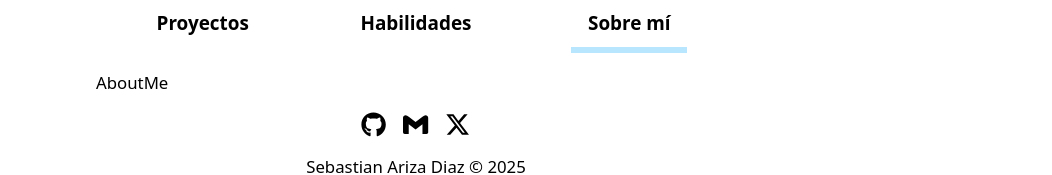
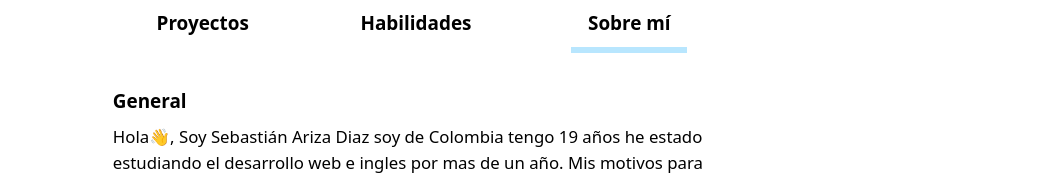
Before and after one commit to sebastian-arizaa/portfolio, a React (Vite) app: page / in a window 1280 px wide. Both pictures are taken after a click on the element "Sobre mí". Shown: the part 609-784 px from the top of the page, without its empty margins (224-1276 px from the left). Built offline with nearby package versions, Linux system fonts and the light colour scheme.

Commit message:
Crea la pagina AboutMe

```diff
--- a/src/components/Page.tsx
+++ b/src/components/Page.tsx
@@ -7,7 +7,6 @@ import { useContext } from 'react'
 import { Projects } from './content/Projects'
 import { AboutMe } from './content/AboutMe'
 import { Skills } from './content/Skills'
-import Button from './base/Button'
 import { PageContext } from '../context/contexts'
 
 export function Page() {
--- a/src/components/content/AboutMe.tsx
+++ b/src/components/content/AboutMe.tsx
@@ -1,5 +1,56 @@
+import { useContext } from 'react'
+import { LanguageContext } from '../../context/contexts'
+
 export function AboutMe() {
+  const {language} = useContext(LanguageContext)
+
   return (
-    <div>AboutMe</div>
+    <div className="flex flex-col p-4 gap-4">
+      <div className="flex flex-col gap-2">
+        <span className="text-lg font-semibold">{text[language].firstTitle}</span>
+        <p>{text[language].firstParagraph}</p>
+        <p>{text[language].secondParagraph}</p>
+      </div>
+      <div className="flex flex-col gap-2">
+        <span className="text-lg font-semibold">{text[language].secondTitle}</span>
+        <ul className="flex flex-col gap-4 list-disc pl-6">
+          <li>
+            <p className="font-semibold">{text[language].firstItem}</p>
+            <p>Instituto Integrado de Comercio Barbosa</p>
+          </li>
+          <li>
+            <p className="font-semibold">{text[language].SecondItem}</p>
+            <p>SENA, Puente Nacional</p>
+          </li>
+          <li>
+            <p className="font-semibold">{text[language].thirdItem}</p>
+            <p>{text[language].fourItem}</p>
+          </li>
+        </ul>
+      </div>
+    </div>
   )
 }
+
+const text = {
+  spanish: {
+    firstTitle: 'General',
+    firstParagraph: 'Hola👋, Soy Sebastián Ariza Diaz soy de Colombia tengo 19 años he estado estudiando el desarrollo web e ingles por mas de un año. Mis motivos para adentrarme en el mundo de la programación fueron la posibilidad de solucionar problemas y automatizar tareas con código.',
+    secondParagraph: 'Aspiro a poder adentrarme en el mundo laboral de la programación ganar experiencia y conocimientos.',
+    secondTitle: 'Educación',
+    firstItem: 'Bachiller Técnico Especialidad Informática',
+    SecondItem: 'Técnico Programacion De Software (falta definir practicas)',
+    thirdItem: '+1 Año estudiando programación e ingles virtualmente',
+    fourItem: 'Platzi y otras fuentes'
+  },
+  english: {
+    firstTitle: 'General',
+    firstParagraph: 'Hello👋, I\'m Sebastián Ariza Diaz I am from Colombia, I\'m 19 years old I have been studying sofware development and english for over a year. My reason for getting into programmaming world was the posibility of resolving problems and automate tasks with code',
+    secondParagraph: 'My goal is to enter the working world of programming and gain experience and knowledge',
+    secondTitle: 'Education',
+    firstItem: 'Technical Bachelor\'s Degree Specializing in computing',
+    SecondItem: 'Programming software Technical (practices need to be defined)',
+    thirdItem: '+1 year studying programming and english virtually',
+    fourItem: 'Platzi and other sources'
+  }
+}
```
